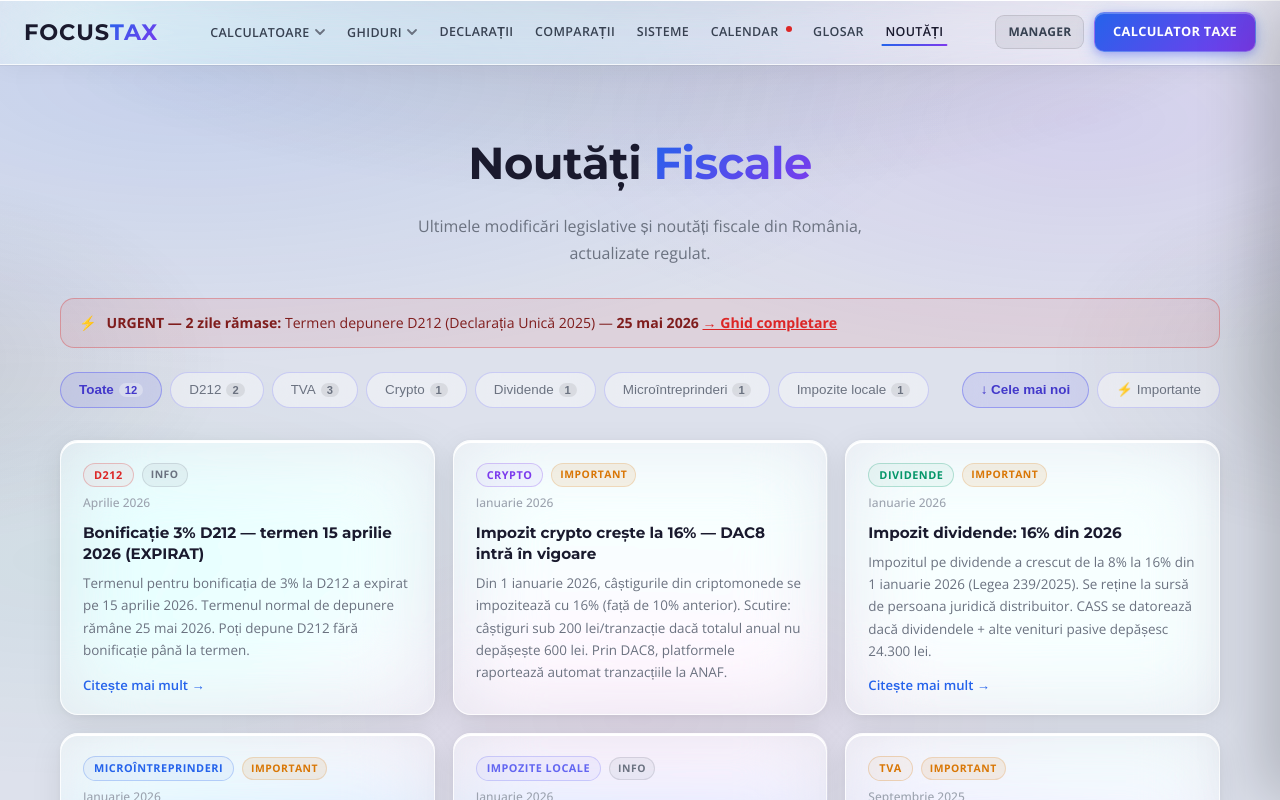
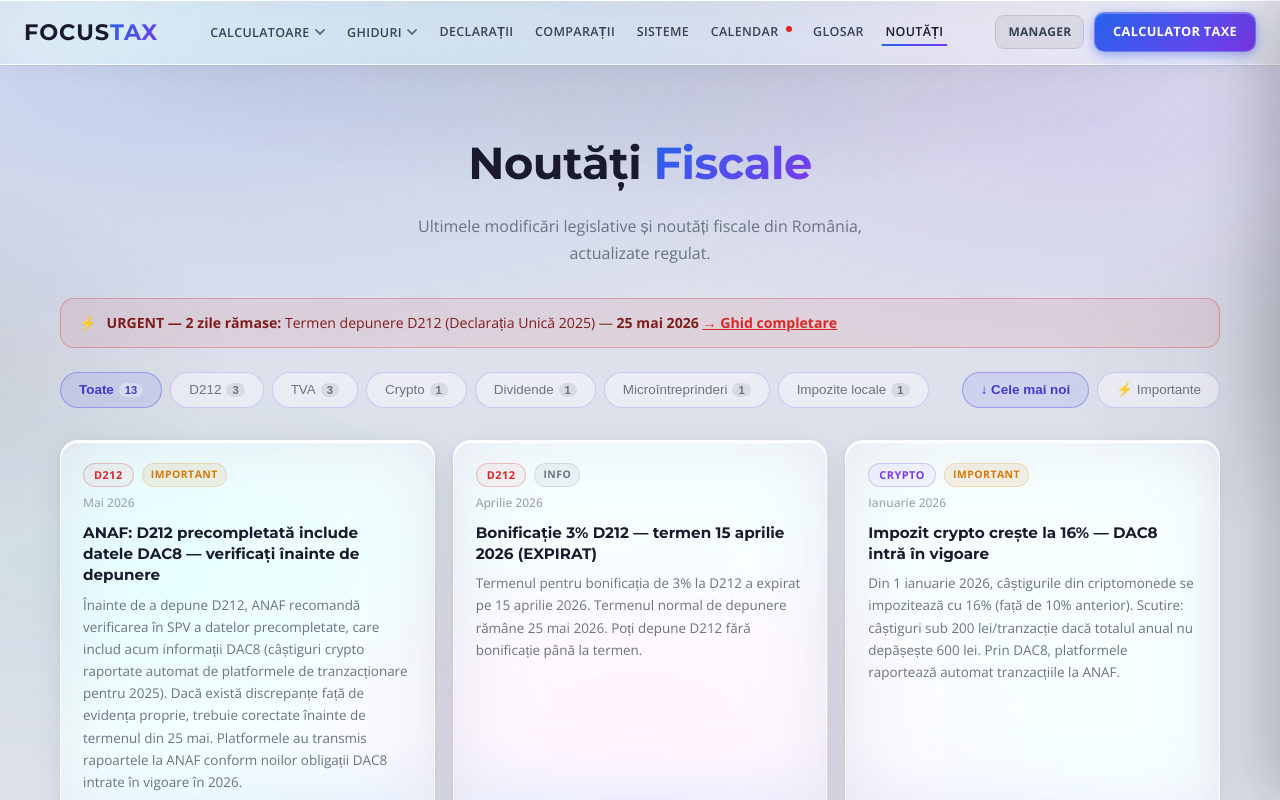
Before and after one commit to AndreeaM-star/focustax, a Next.js app: page /noutati in a window 1280 px wide. Shown: the top 800 px of the page. Built offline with nearby package versions, Linux system fonts and the light colour scheme.

Commit message:
feat: adaugă articol noutati mai 2026 — D212 precompletată cu date DAC8
Co-Authored-By: Claude Sonnet 4.6 <noreply@anthropic.com>

```diff
--- a/app/noutati/page.tsx
+++ b/app/noutati/page.tsx
@@ -25,6 +25,15 @@ const TAG_COLORS: Record<string, string> = {
 };
 
 const noutati = [
+  {
+    data: "Mai 2026",
+    categorie: "D212",
+    tag: "D212",
+    urgenta: "important",
+    titlu: "ANAF: D212 precompletată include datele DAC8 — verificați înainte de depunere",
+    desc: "Înainte de a depune D212, ANAF recomandă verificarea în SPV a datelor precompletate, care includ acum informații DAC8 (câștiguri crypto raportate automat de platformele de tranzacționare pentru 2025). Dacă există discrepanțe față de evidența proprie, trebuie corectate înainte de termenul din 25 mai. Platformele au transmis rapoartele la ANAF conform noilor obligații DAC8 intrate în vigoare în 2026.",
+    link: "/ghiduri/d212-ghid-completare",
+  },
   {
     data: "Aprilie 2026",
     categorie: "D212",
--- a/app/page.tsx
+++ b/app/page.tsx
@@ -60,8 +60,8 @@ const noutatiPreview = [
   {
     tag: "D212",
     tagColor: "#dc2626",
-    titlu: "Termen D212: 25 mai 2026",
-    desc: "Declarația Unică pentru veniturile din 2025. Depune online prin SPV ANAF.",
+    titlu: "D212 precompletată include datele DAC8",
+    desc: "ANAF a integrat rapoartele DAC8 (crypto 2025) în D212. Verificați în SPV înainte de 25 mai.",
     link: "/ghiduri/d212-ghid-completare",
   },
   {
```
